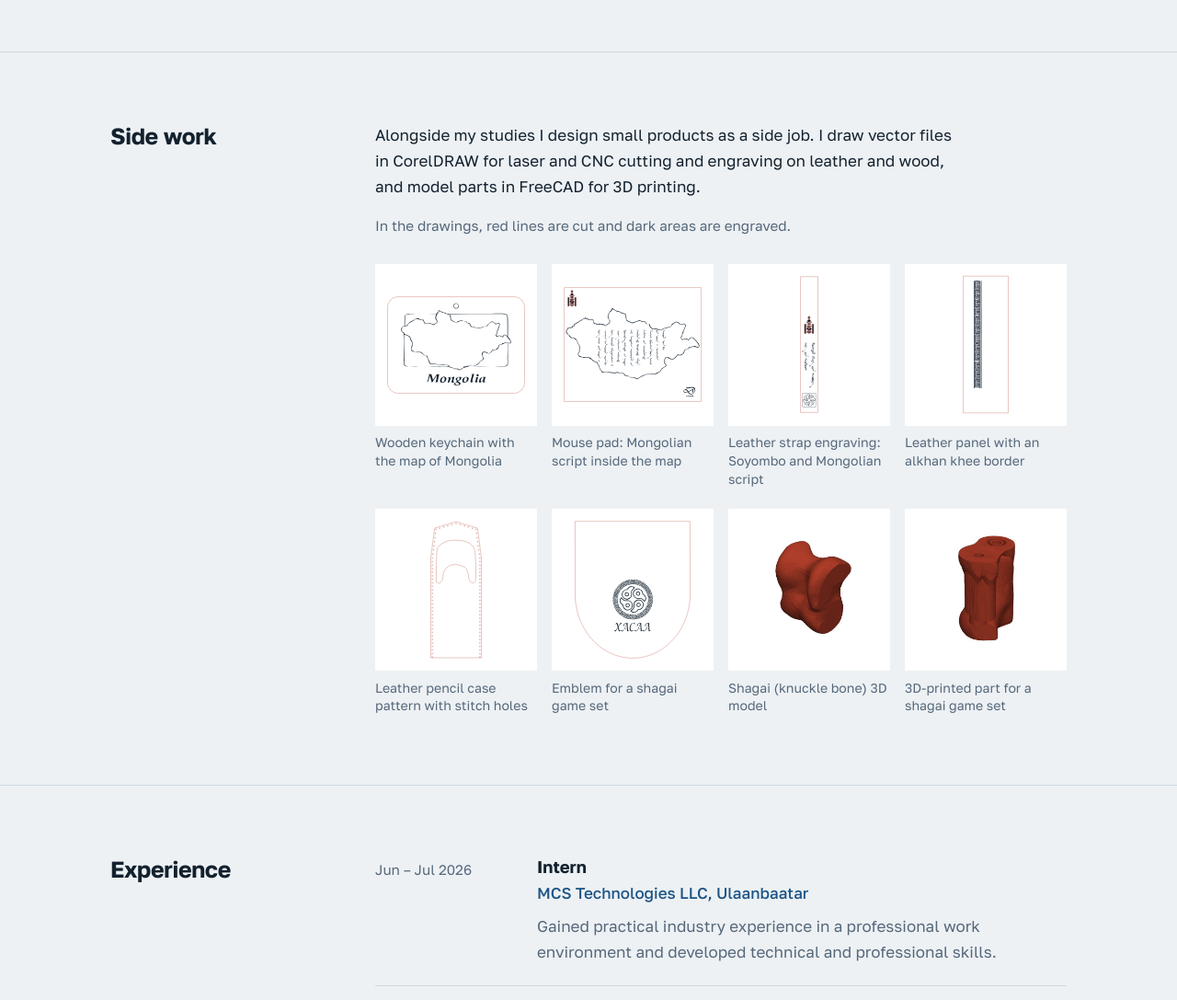
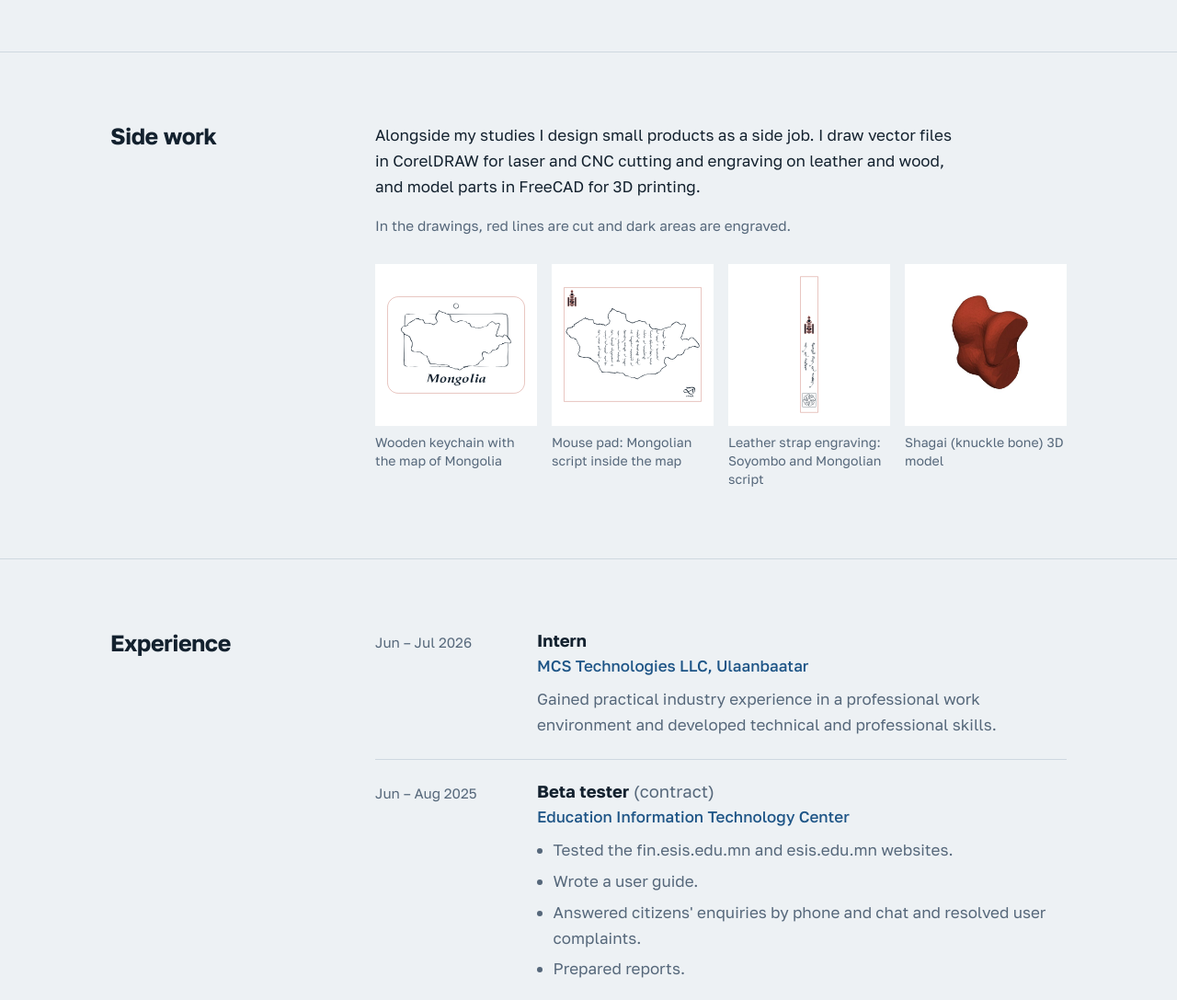
Before and after one commit to tergeln/portfolio, a plain HTML site: page index.html in a window 1280 px wide. Shown: the part 1600-2687 px from the top of the page at 92% size. Drawn offline with Linux system fonts and the light colour scheme.

Commit message:
Remove four side-work pieces from the gallery
Co-Authored-By: Claude Fable 5.2 <noreply@anthropic.com>
Claude-Session: https://claude.ai/code/session_016HQ3B7G7qLJPwXNtQGVJg6

```diff
--- a/index.html
+++ b/index.html
@@ -99,11 +99,7 @@
             <figure><div class="sheet"><img src="assets/work/keychain.svg" alt="" loading="lazy"></div><figcaption data-i18n="w1">Wooden keychain with the map of Mongolia</figcaption></figure>
             <figure><div class="sheet"><img src="assets/work/mousepad.svg" alt="" loading="lazy"></div><figcaption data-i18n="w2">Mouse pad: Mongolian script inside the map</figcaption></figure>
             <figure><div class="sheet"><img src="assets/work/strap.svg" alt="" loading="lazy"></div><figcaption data-i18n="w3">Leather strap engraving: Soyombo and Mongolian script</figcaption></figure>
-            <figure><div class="sheet"><img src="assets/work/border.svg" alt="" loading="lazy"></div><figcaption data-i18n="w4">Leather panel with an alkhan khee border</figcaption></figure>
-            <figure><div class="sheet"><img src="assets/work/pencil-case.svg" alt="" loading="lazy"></div><figcaption data-i18n="w5">Leather pencil case pattern with stitch holes</figcaption></figure>
-            <figure><div class="sheet"><img src="assets/work/emblem.svg" alt="" loading="lazy"></div><figcaption data-i18n="w6">Emblem for a shagai game set</figcaption></figure>
             <figure><div class="sheet"><img src="assets/work/shagai.jpg" alt="" loading="lazy"></div><figcaption data-i18n="w7">Shagai (knuckle bone) 3D model</figcaption></figure>
-            <figure><div class="sheet"><img src="assets/work/stand.jpg" alt="" loading="lazy"></div><figcaption data-i18n="w8">3D-printed part for a shagai game set</figcaption></figure>
           </div>
         </div>
       </div>
--- a/script.js
+++ b/script.js
@@ -25,9 +25,8 @@
     'making.p1': 'Сурахын хажуугаар жижиг бүтээгдэхүүний загвар гаргадаг. CorelDRAW дээр арьс, модыг лазер болон CNC машинаар зүсэх, сийлэх вектор зураг зурж, FreeCAD дээр 3D хэвлэлийн эд ангийн загвар хийдэг.',
     'making.legend': 'Зураг дээрх улаан шугам нь зүсэлт, бараан хэсэг нь сийлбэр.',
     'w1': 'Монголын газрын зурагтай модон түлхүүрийн оосор', 'w2': 'Хулганы дэвсгэр: газрын зураг доторх монгол бичиг',
-    'w3': 'Арьсан оосрын сийлбэр: соёмбо, монгол бичиг', 'w4': 'Алхан хээтэй арьсан эд анги',
-    'w5': 'Оёдлын нүхтэй арьсан пиналын эсгүүр', 'w6': 'Шагайн тоглоомын багцын эмблем',
-    'w7': 'Шагайны 3D загвар', 'w8': 'Шагайн тоглоомын багцын 3D хэвлэсэн эд анги',
+    'w3': 'Арьсан оосрын сийлбэр: соёмбо, монгол бичиг',
+    'w7': 'Шагайны 3D загвар',
     'exp.title': 'Туршлага',
     'e1.when': '2026 оны 6–7 сар', 'e1.title': 'Дадлагажигч', 'e1.where': 'MCS Technologies ХХК, Улаанбаатар',
     'e1.desc': 'Мэргэжлийн ажлын орчинд практик туршлага хуримтлуулж, техникийн болон мэргэжлийн ур чадвараа хөгжүүлсэн.',
```
Also changed, not shown: assets/work/border.svg (deleted), assets/work/emblem.svg (deleted), assets/work/pencil-case.svg (deleted), assets/work/stand.jpg (deleted).
